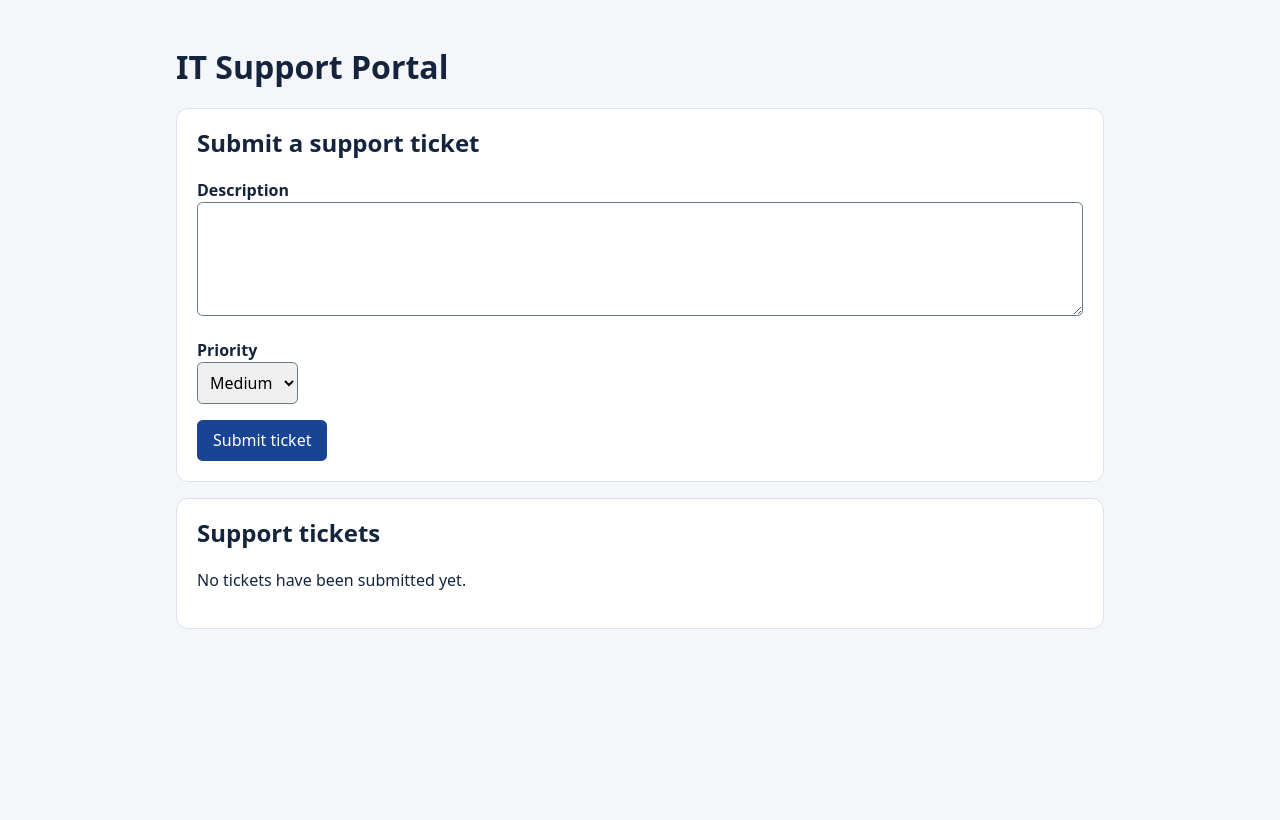
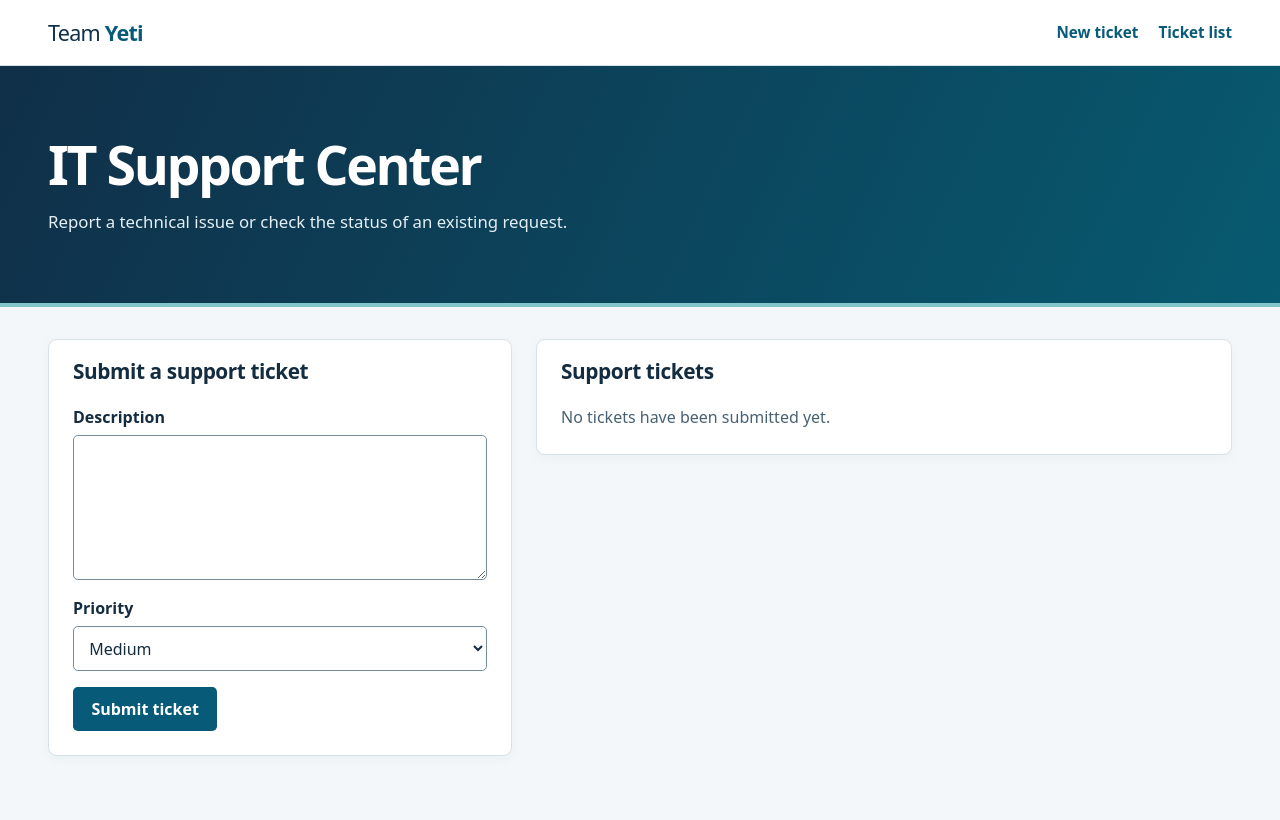
Before and after one commit to Chizzlewub/300W-Yeti, a Flask app: page /tickets in a window 1280 px wide. Before the commit the page ends 629 px from the top, so only its background shows below. Run offline with Flask 3, Linux system fonts and the light colour scheme; data that the repository does not hold is empty; some libraries are stand-ins or nearby versions.

Commit message:
Restyle Team Yeti support portal

```diff
--- /dev/null
+++ b/backend/static/support.css
@@ -0,0 +1,252 @@
+:root {
+    color-scheme: light;
+    --ink: #142c40;
+    --muted: #486173;
+    --blue: #075a78;
+    --deep-blue: #102f48;
+    --line: #d6e1e8;
+    --surface: #f3f7f9;
+}
+
+* { box-sizing: border-box; }
+
+body {
+    margin: 0;
+    background: var(--surface);
+    color: var(--ink);
+    font: 1rem/1.55 system-ui, sans-serif;
+}
+
+a { color: inherit; }
+
+:focus-visible {
+    outline: 3px solid #087798;
+    outline-offset: 3px;
+}
+
+.shell {
+    width: min(100% - 3rem, 74rem);
+    margin-inline: auto;
+}
+
+.skip-link {
+    position: absolute;
+    top: .75rem;
+    left: .75rem;
+    z-index: 1;
+    padding: .5rem .75rem;
+    background: white;
+    transform: translateY(-180%);
+}
+
+.skip-link:focus { transform: none; }
+
+.site-header {
+    background: white;
+    border-bottom: 1px solid var(--line);
+}
+
+.header-inner {
+    display: flex;
+    flex-wrap: wrap;
+    align-items: center;
+    justify-content: space-between;
+    gap: .5rem 1.5rem;
+    padding-block: .85rem;
+}
+
+.wordmark {
+    color: var(--deep-blue);
+    font-size: 1.35rem;
+    letter-spacing: -.035em;
+    text-decoration: none;
+}
+
+.wordmark strong { color: var(--blue); }
+
+nav {
+    display: flex;
+    flex-wrap: wrap;
+    gap: .25rem 1.25rem;
+}
+
+nav a {
+    padding-block: .45rem;
+    color: var(--blue);
+    font-size: .95rem;
+    font-weight: 650;
+    text-decoration: none;
+}
+
+nav a:hover { text-decoration: underline; }
+
+.intro {
+    color: white;
+    background: linear-gradient(115deg, var(--deep-blue), #075a70);
+    border-bottom: 4px solid #82c6cb;
+}
+
+.intro-inner { padding-block: clamp(2.25rem, 6vw, 4.25rem); }
+
+h1, h2 { line-height: 1.15; }
+
+h1 {
+    margin: 0;
+    font-size: clamp(2rem, 5vw, 3.35rem);
+    letter-spacing: -.045em;
+}
+
+.intro p {
+    margin: .8rem 0 0;
+    color: #e3eff5;
+    font-size: 1.05rem;
+}
+
+.workspace {
+    display: grid;
+    grid-template-columns: minmax(0, 2fr) minmax(0, 3fr);
+    align-items: start;
+    gap: 1.5rem;
+    padding-block: 2rem 4rem;
+}
+
+.panel {
+    min-width: 0;
+    background: white;
+    border: 1px solid var(--line);
+    border-radius: .55rem;
+    box-shadow: 0 3px 12px #142c400a;
+    scroll-margin-top: 1rem;
+}
+
+.panel-heading { padding: 1.3rem 1.5rem; }
+
+h2 {
+    margin: 0;
+    font-size: 1.3rem;
+    letter-spacing: -.02em;
+}
+
+form { padding: 0 1.5rem 1.5rem; }
+
+label {
+    display: block;
+    margin-bottom: .35rem;
+    font-weight: 650;
+}
+
+textarea, select, button {
+    font: inherit;
+    border-radius: .3rem;
+}
+
+textarea, select {
+    display: block;
+    width: 100%;
+    margin-bottom: 1rem;
+    padding: .58rem .7rem;
+    background: white;
+    border: 1px solid #748b9b;
+    color: var(--ink);
+}
+
+textarea { resize: vertical; }
+
+button {
+    min-height: 2.75rem;
+    padding: .55rem 1.15rem;
+    border: 0;
+    background: var(--blue);
+    color: white;
+    font-weight: 650;
+    cursor: pointer;
+}
+
+button:hover { background: var(--deep-blue); }
+
+.panel-message {
+    margin: 0 1.5rem 1.5rem;
+    color: var(--muted);
+}
+
+.notice {
+    padding: .65rem .8rem;
+    border-inline-start: 3px solid currentColor;
+    border-radius: .25rem;
+}
+
+form .notice { margin: 0 0 1rem; }
+.error { background: #fff1ee; color: #982b26; }
+.success { background: #e9f6f0; color: #176044; }
+
+.table-scroll {
+    overflow-x: auto;
+    border-radius: 0 0 .55rem .55rem;
+}
+
+table {
+    width: 100%;
+    border-collapse: collapse;
+    text-align: left;
+}
+
+th, td {
+    padding: .75rem 1rem;
+    vertical-align: top;
+}
+
+th {
+    background: #eaf2f7;
+    color: #385365;
+    font-size: .86rem;
+    font-weight: 700;
+}
+
+td {
+    border-top: 1px solid var(--line);
+    font-size: .95rem;
+}
+
+tr:nth-child(even) td { background: #f8fafb; }
+
+.ticket-id {
+    color: var(--blue);
+    font-variant-numeric: tabular-nums;
+    font-weight: 650;
+}
+
+.description {
+    width: 100%;
+    min-width: 7rem;
+    white-space: pre-wrap;
+    overflow-wrap: anywhere;
+}
+
+.status {
+    display: inline-block;
+    padding: .14rem .55rem;
+    border-radius: .85rem;
+    background: #eaf0f4;
+    color: #314d5d;
+    font-size: .82rem;
+    font-weight: 650;
+    white-space: nowrap;
+}
+
+.status-open {
+    background: #dff1eb;
+    color: #185c47;
+}
+
+@media (max-width: 52rem) {
+    .workspace { grid-template-columns: minmax(0, 1fr); }
+}
+
+@media (max-width: 32rem) {
+    .shell { width: calc(100% - 2rem); }
+    .workspace { padding-top: 1.25rem; }
+    .panel-heading, form { padding-inline: 1rem; }
+    .panel-message { margin-inline: 1rem; }
+    th, td { padding-inline: .65rem; }
+    button { width: 100%; }
+}
--- a/backend/templates/tickets.html
+++ b/backend/templates/tickets.html
@@ -3,37 +3,37 @@
 <head>
     <meta charset="utf-8">
     <meta name="viewport" content="width=device-width, initial-scale=1">
-    <title>IT Support Portal</title>
-    <style>
-        body { margin: 0; font: 1rem/1.5 system-ui, sans-serif; background: #f4f6fa; color: #15243d; }
-        main { max-width: 58rem; margin: 3rem auto; padding: 0 1rem; }
-        section { background: white; border: 1px solid #dbe2ec; border-radius: .75rem; padding: 1.25rem; margin: 1rem 0; }
-        h1, h2 { line-height: 1.2; }
-        h2 { margin-top: 0; }
-        label { display: block; font-weight: 600; margin-top: 1rem; }
-        textarea, select, button { font: inherit; padding: .5rem; border-radius: .35rem; }
-        textarea, select { border: 1px solid #69788c; }
-        textarea { width: 100%; box-sizing: border-box; resize: vertical; }
-        button { display: block; margin-top: 1rem; padding: .55rem 1rem; background: #194494; color: white; border: 0; cursor: pointer; }
-        .table-scroll { overflow-x: auto; }
-        table { width: 100%; border-collapse: collapse; text-align: left; }
-        th, td { padding: .65rem; border-bottom: 1px solid #dbe2ec; vertical-align: top; }
-        th { background: #eef3fa; }
-        .description { white-space: pre-wrap; overflow-wrap: anywhere; min-width: 8rem; }
-        .error { color: #9f2525; }
-        .success { color: #17613a; }
-    </style>
+    <title>IT Support | Team Yeti</title>
+    <link rel="stylesheet" href="{{ url_for('static', filename='support.css') }}">
 </head>
 <body>
-    <main>
-        <h1>IT Support Portal</h1>
-        <section aria-labelledby="submit-heading">
+    <a class="skip-link" href="#main">Skip to support</a>
+    <header class="site-header">
+        <div class="shell header-inner">
+            <a class="wordmark" href="{{ url_for('home') }}">Team <strong>Yeti</strong></a>
+            <nav aria-label="Support">
+                <a href="#new-ticket">New ticket</a>
+                <a href="#ticket-list">Ticket list</a>
+            </nav>
+        </div>
+    </header>
+    <main id="main">
+        <header class="intro">
+            <div class="shell intro-inner">
+                <h1>IT Support Center</h1>
+                <p>Report a technical issue or check the status of an existing request.</p>
+            </div>
+        </header>
+        <div class="shell workspace">
+            <section class="panel" id="new-ticket" aria-labelledby="submit-heading">
+                <div class="panel-heading">
                     <h2 id="submit-heading">Submit a support ticket</h2>
-            {% if error %}<p class="error" role="alert">{{ error }}</p>{% endif %}
-            {% if submitted %}<p class="success" role="status">Ticket submitted.</p>{% endif %}
+                </div>
                 <form method="post" action="{{ url_for('submit_ticket') }}">
+                    {% if error %}<p class="notice error" role="alert">{{ error }}</p>{% endif %}
+                    {% if submitted %}<p class="notice success" role="status">Ticket submitted.</p>{% endif %}
                     <label for="description">Description</label>
-                <textarea id="description" name="description" rows="4" maxlength="{{ max_description_length }}" required>{{ description }}</textarea>
+                    <textarea id="description" name="description" rows="5" maxlength="{{ max_description_length }}" required>{{ description }}</textarea>
                     <label for="priority">Priority</label>
                     <select id="priority" name="priority" required>
                         {% for option in priorities %}
@@ -43,35 +43,40 @@
                     <button type="submit">Submit ticket</button>
                 </form>
             </section>
-        <section aria-labelledby="tickets-heading">
+            <section class="panel" id="ticket-list" aria-labelledby="tickets-heading">
+                <div class="panel-heading">
                     <h2 id="tickets-heading">Support tickets</h2>
+                </div>
                 {% if tickets is none %}
-            <p class="error" role="alert">Tickets are temporarily unavailable.</p>
+                <p class="panel-message notice error" role="alert">Tickets are temporarily unavailable.</p>
                 {% elif tickets %}
-            <div class="table-scroll">
+                <div class="table-scroll" tabindex="0" role="region" aria-labelledby="tickets-heading">
                     <table aria-labelledby="tickets-heading">
-                    <thead><tr>
+                        <thead>
+                            <tr>
                                 <th scope="col">ID</th>
                                 <th scope="col">Description</th>
                                 <th scope="col">Priority</th>
                                 <th scope="col">Status</th>
-                    </tr></thead>
+                            </tr>
+                        </thead>
                         <tbody>
                             {% for ticket in tickets %}
                             <tr>
-                            <td>{{ ticket.ticket_id }}</td>
+                                <td class="ticket-id">{{ ticket.ticket_id }}</td>
                                 <td class="description">{{ ticket.description }}</td>
                                 <td>{{ ticket.priority or '—' }}</td>
-                            <td>{{ ticket.status or '—' }}</td>
+                                <td><span class="status{% if ticket.status == 'Open' %} status-open{% endif %}">{{ ticket.status or '—' }}</span></td>
                             </tr>
                             {% endfor %}
                         </tbody>
                     </table>
                 </div>
                 {% else %}
-            <p>No tickets have been submitted yet.</p>
+                <p class="panel-message">No tickets have been submitted yet.</p>
                 {% endif %}
             </section>
+        </div>
     </main>
 </body>
 </html>
```
Lines whose indentation alone changed are shown as unchanged.
